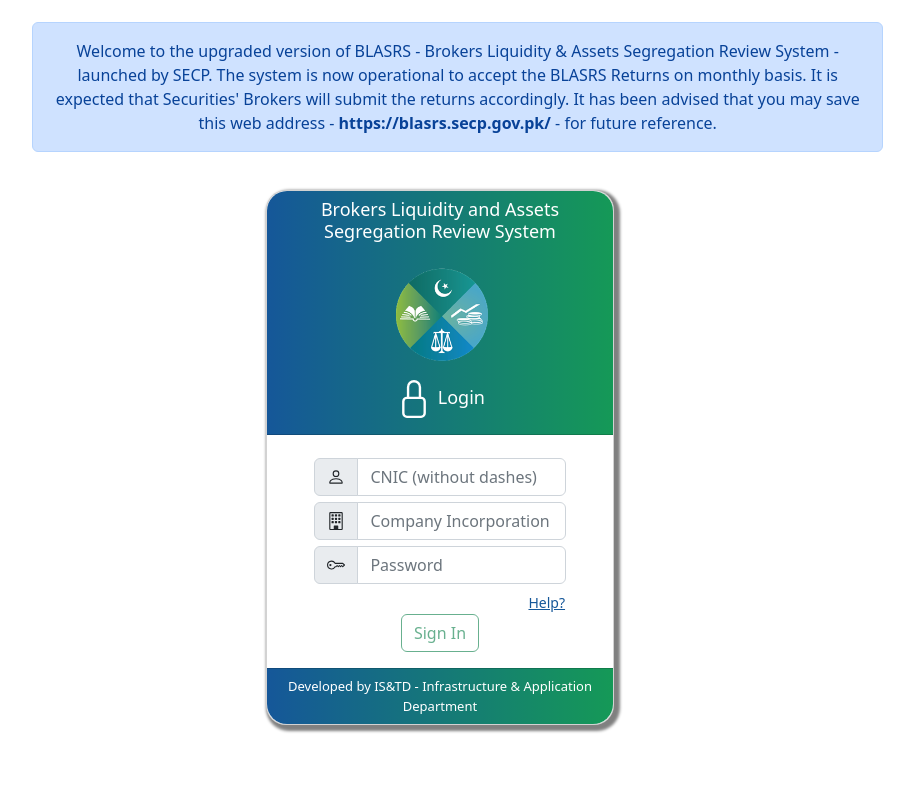
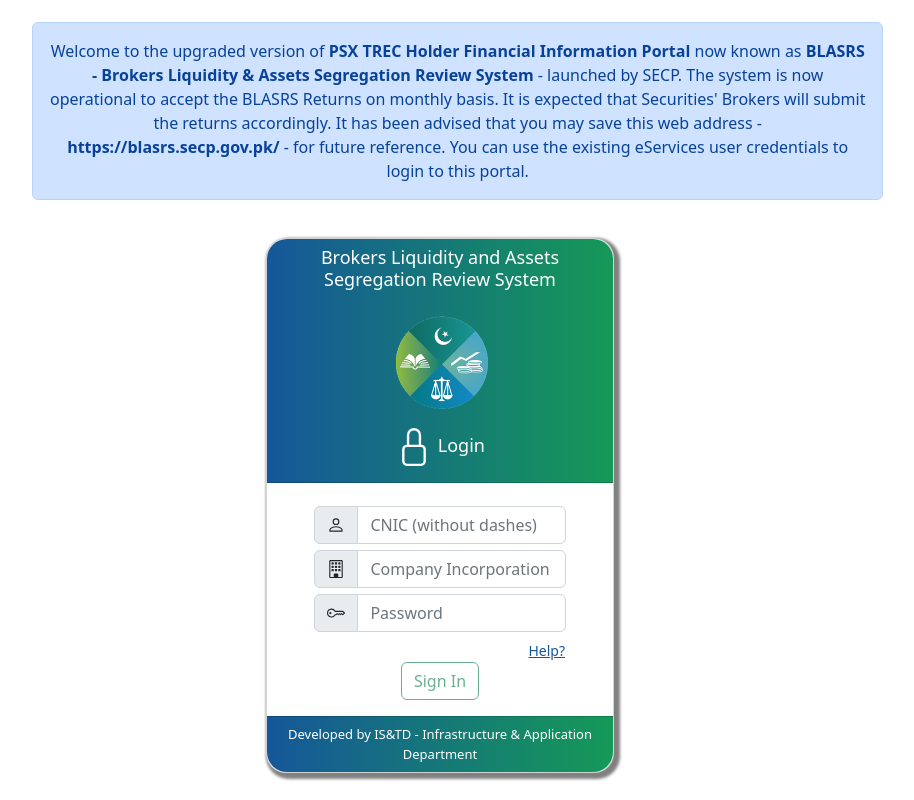
Before and after one commit to PackageDotJSON/BLASRS-External, an Angular app: page /#/login in a window 1280 px wide. Shown: the whole page, without its empty margins (200-1114 px from the left). Built offline with nearby package versions, Linux system fonts and the light colour scheme.

Commit message:
added new instruction text

```diff
--- a/src/app/components/login-card/login-card.component.html
+++ b/src/app/components/login-card/login-card.component.html
@@ -2,12 +2,13 @@
   <div class="row justify-content-center">
     <div class="col-10">
       <div class="alert alert-primary custom-left" role="alert">
-        Welcome to the upgraded version of BLASRS - Brokers Liquidity & Assets
-        Segregation Review System - launched by SECP. The system is now
+        Welcome to the upgraded version of <b>PSX TREC Holder Financial Information Portal</b> now known as
+        <b>BLASRS - Brokers Liquidity & Assets Segregation Review System</b> - launched by SECP. The system is now
         operational to accept the BLASRS Returns on monthly basis. It is
         expected that Securities' Brokers will submit the returns accordingly.
         It has been advised that you may save this web address -
-        <b>https://blasrs.secp.gov.pk/</b> - for future reference.
+        <b>https://blasrs.secp.gov.pk/</b> - for future reference. You can use the existing eServices user credentials to login
+        to this portal.
       </div>
     </div>
   </div>
```
